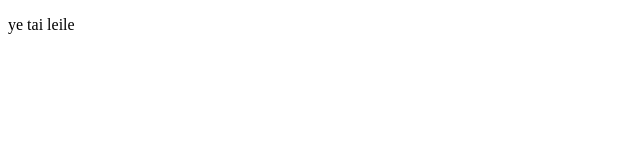
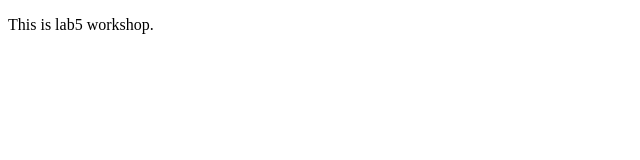
Before and after one commit to WeijingD/lab5, a plain HTML site: page index.html in a window 1280 px wide. Shown: the whole page, without its empty margins (0-640 px from the left). Drawn offline with Linux system fonts and the light colour scheme.

Commit message:
add paragraph

```diff
--- a/lab5.html
+++ b/index.html
@@ -3,7 +3,7 @@
   <head>
     <meta charset="utf-8" />
     <title>...</title>
-    <p>ye tai leile</p>
+    <p>This is lab5 workshop.</p>
   </head>
   <body>
 
```
